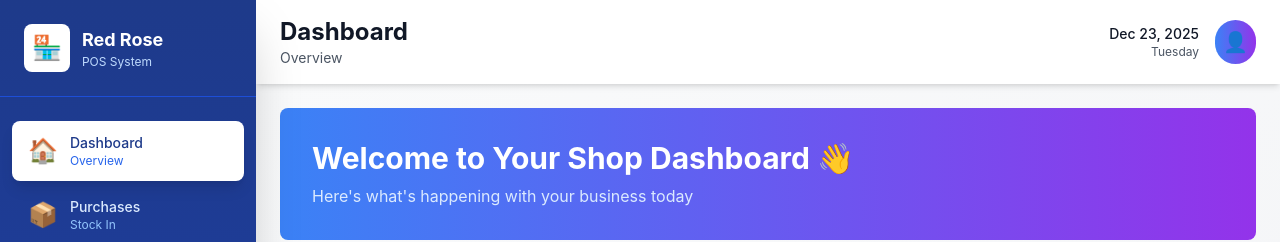
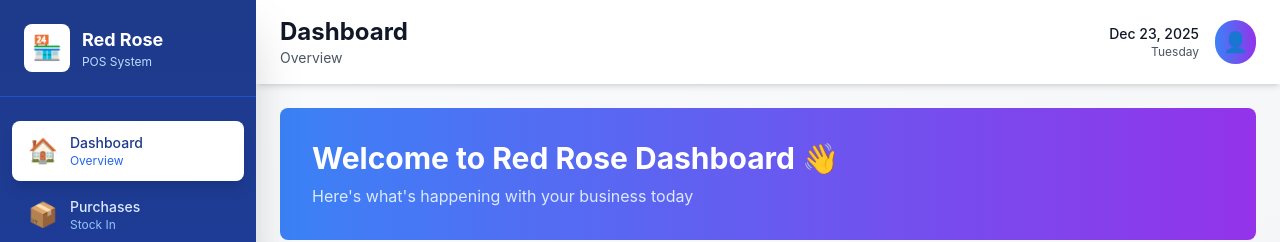
Before and after one commit to nakandara/Pos_bale_front, a React (Vite) app: page / in a window 1280 px wide. Shown: the top 242 px of the page. Built offline with nearby package versions, Linux system fonts and the light colour scheme; no server answers.

Commit message:
add red rose

```diff
--- a/src/pages/DashboardPage.tsx
+++ b/src/pages/DashboardPage.tsx
@@ -29,7 +29,7 @@ const DashboardPage = ({ onNavigate }: DashboardPageProps) => {
     <div className="space-y-6">
       {/* Welcome Section */}
       <div className="bg-gradient-to-r from-blue-500 to-purple-600 rounded-lg p-4 sm:p-6 lg:p-8 text-white">
-        <h1 className="text-xl sm:text-2xl lg:text-3xl font-bold mb-2">Welcome to Your Shop Dashboard 👋</h1>
+        <h1 className="text-xl sm:text-2xl lg:text-3xl font-bold mb-2">Welcome to Red Rose  Dashboard 👋</h1>
         <p className="text-sm sm:text-base text-blue-100">Here's what's happening with your business today</p>
       </div>
 
```
